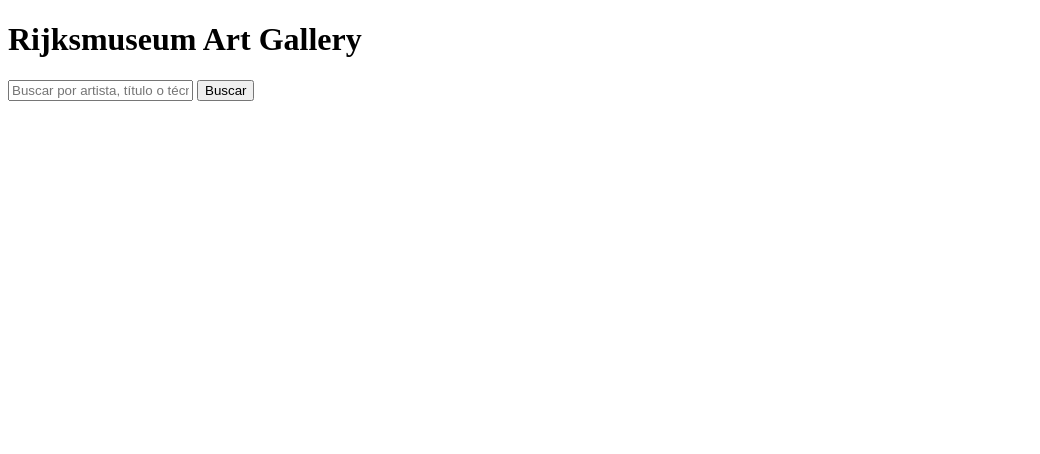
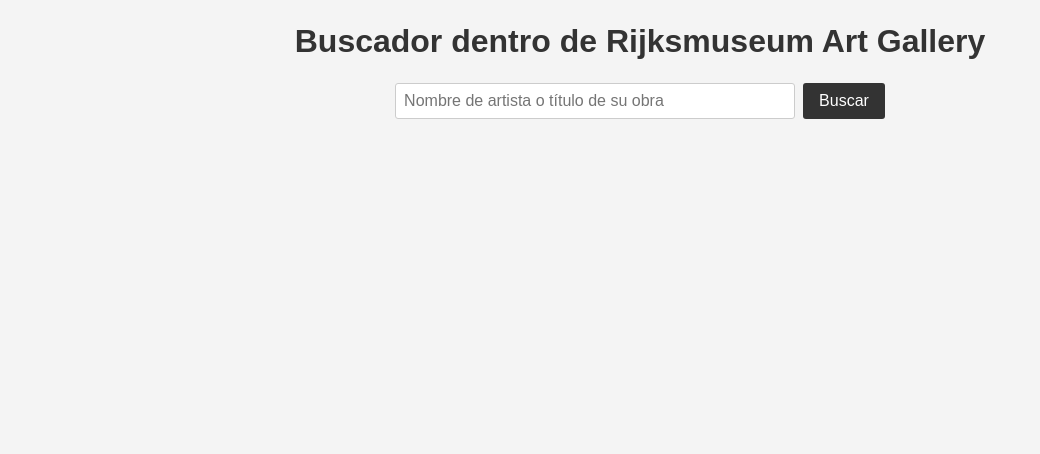
Before and after one commit to MateoCereceda/PROYECTO-3-TableroDeDatos-BootcampUDD, a website: page index.html in a window 1280 px wide. Shown: the whole page, without its empty margins (0-1040 px from the left). Drawn offline with Linux system fonts and the light colour scheme.

Commit message:
Mejoras en UI
Se altera el código HTML y se añade código CSS para mejorar la estética y la interfaz de usuario.

```diff
--- a/css/styles.css
+++ b/css/styles.css
@@ -0,0 +1,83 @@
+* {
+    box-sizing: border-box;
+    margin: 0;
+    padding: 0;
+}
+
+body {
+    font-family: Arial, sans-serif;
+    line-height: 1.6;
+    background-color: #f4f4f4;
+}
+
+.container {
+    max-width: 1170px;
+    margin: 0 auto;
+    padding: 1rem;
+}
+
+h1 {
+    text-align: center;
+    margin-bottom: 1rem;
+    font-size: 2rem;
+    color: #333;
+}
+
+#search-form {
+    display: flex;
+    justify-content: center;
+    margin-bottom: 2rem;
+}
+
+#search-input {
+    width: 100%;
+    max-width: 400px;
+    padding: 0.5rem;
+    font-size: 1rem;
+    border: 1px solid #ccc;
+    border-radius: 3px;
+}
+
+#search-form button {
+    background-color: #333;
+    color: #fff;
+    border: none;
+    padding: 0.5rem 1rem;
+    font-size: 1rem;
+    cursor: pointer;
+    margin-left: 0.5rem;
+    border-radius: 3px;
+}
+
+.artwork {
+    text-align: center;
+    background-color: #fff;
+    padding: 1rem;
+    border-radius: 3px;
+    box-shadow: 0 1px 3px rgba(0, 0, 0, 0.12), 0 1px 2px rgba(0, 0, 0, 0.24);
+}
+
+.artwork img {
+    width: 100%;
+    max-width: 300px;
+    height: auto;
+    border-radius: 3px;
+    margin-bottom: 1rem;
+}
+
+.artwork h2 {
+    font-size: 1.5rem;
+    margin-bottom: 0.5rem;
+}
+
+.artwork p {
+    color: #777;
+    font-size: 1rem;
+}
+
+#gallery {
+    display: flex;
+    justify-content: center;
+    align-items: center;
+    min-height: 300px;
+}
--- a/index.html
+++ b/index.html
@@ -4,16 +4,18 @@
     <meta charset="UTF-8">
     <meta http-equiv="X-UA-Compatible" content="IE=edge">
     <meta name="viewport" content="width=device-width, initial-scale=1.0">
-    <title>Buscador en Rijksmuseum Art Gallery </title>
+    <title>Buscador Rijksmuseum Art Gallery </title>
     <link rel="stylesheet" href="css/styles.css">
 </head>
 <body>
-    <h1>Rijksmuseum Art Gallery</h1>
-    <form id="search-form">
-        <input type="text" id="search-input" placeholder="Buscar por artista, título o técnica">
-        <button type="submit">Buscar</button>
-    </form>
-    <div id="gallery"></div>
+    <div class="container">
+        <h1>Buscador dentro de Rijksmuseum Art Gallery</h1>
+        <form id="search-form">
+            <input type="text" id="search-input" placeholder="Nombre de artista o título de su obra">
+            <button type="submit">Buscar</button>
+        </form>
+        <div id="gallery"></div>
+    </div>
     <script src="js/main.js"></script>
 </body>
 </html>
```
